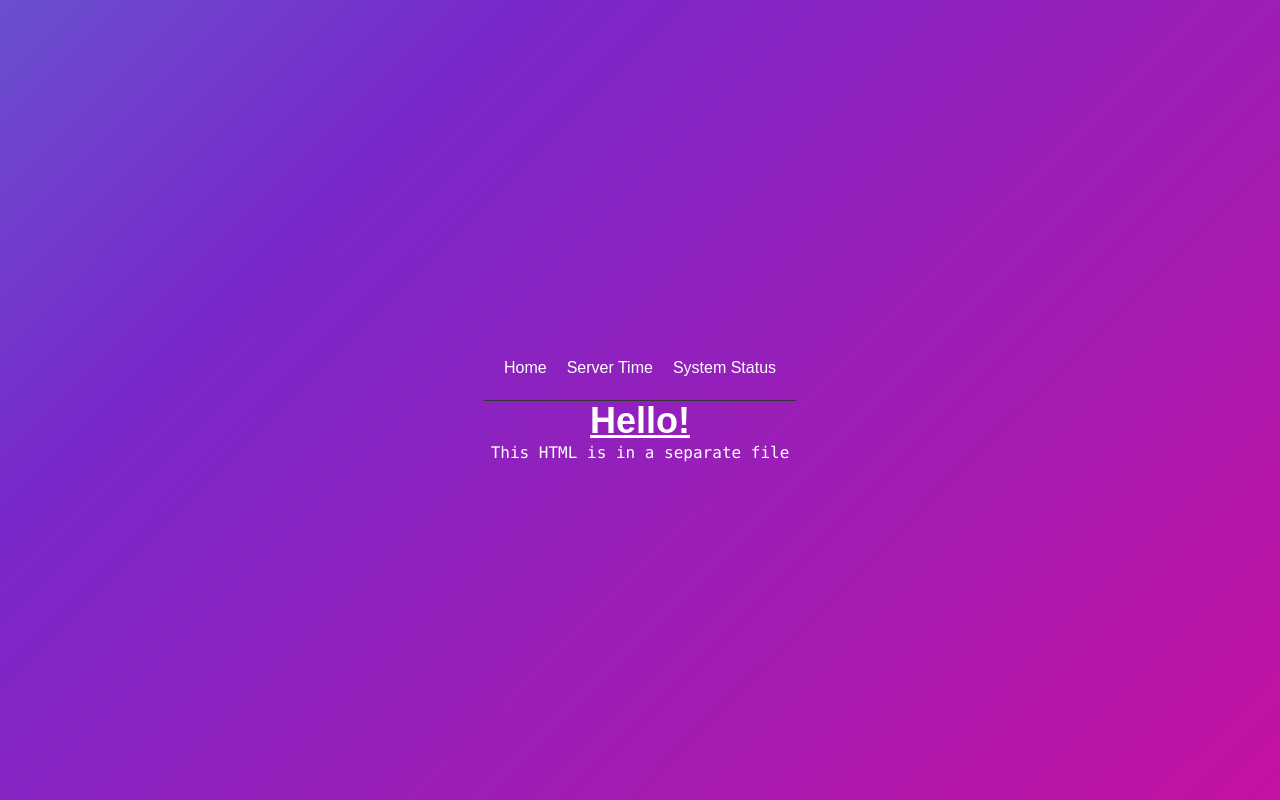
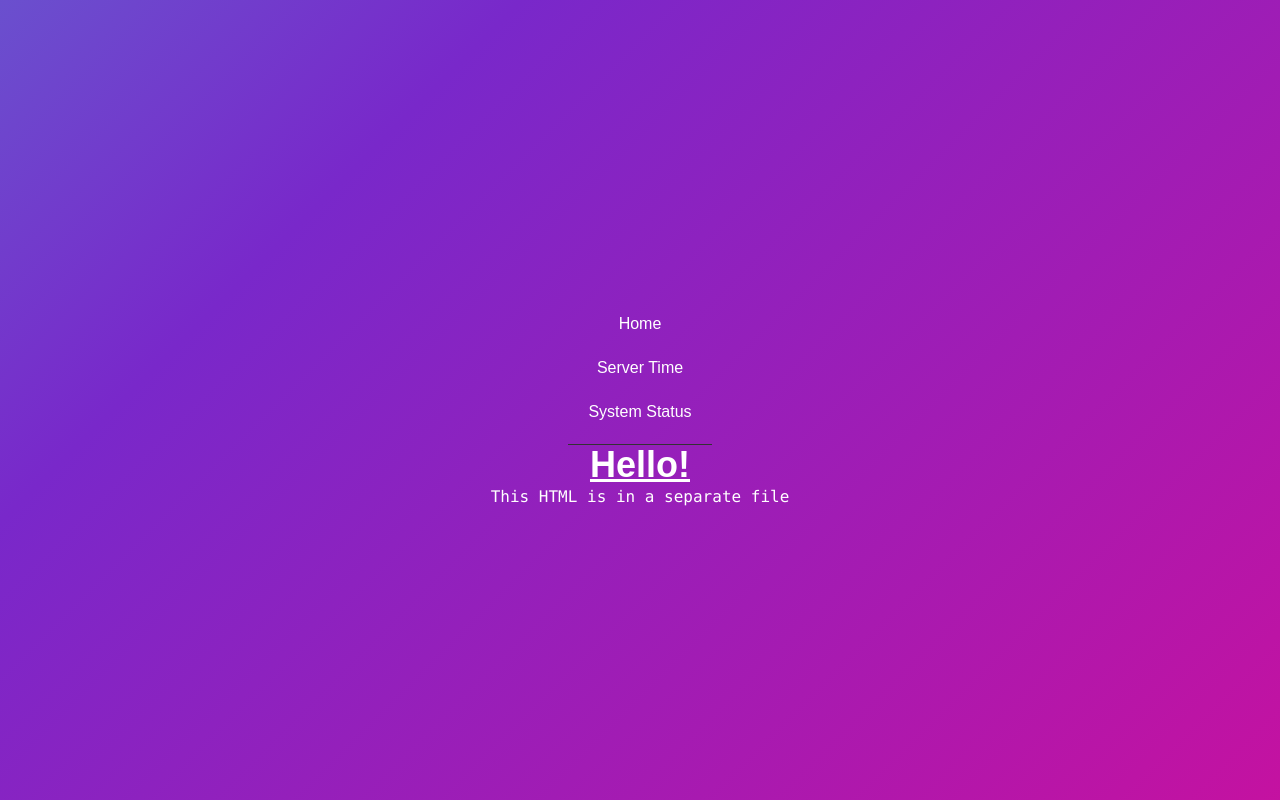
Before and after one commit to WilliamPlusPlus/nextjs-server, a Next.js app: page / in a window 1280 px wide. Built offline with nearby package versions, Linux system fonts and the light colour scheme.

Commit message:
Flex direction fix

```diff
--- a/app/components/navbar.tsx
+++ b/app/components/navbar.tsx
@@ -6,10 +6,12 @@ export default function Navbar() {
     <nav style={{
       display: "flex",
       justifyContent: "center",
+      flexDirection: "column",
+      alignItems: "center",
       gap: "20px",
       padding: "20px",
       borderBottom: "1px solid #333",
-      color: "white",
+      color: "white"
     }}>
       <Link href="/">Home</Link>
       <Link href="/time">Server Time</Link>
```
